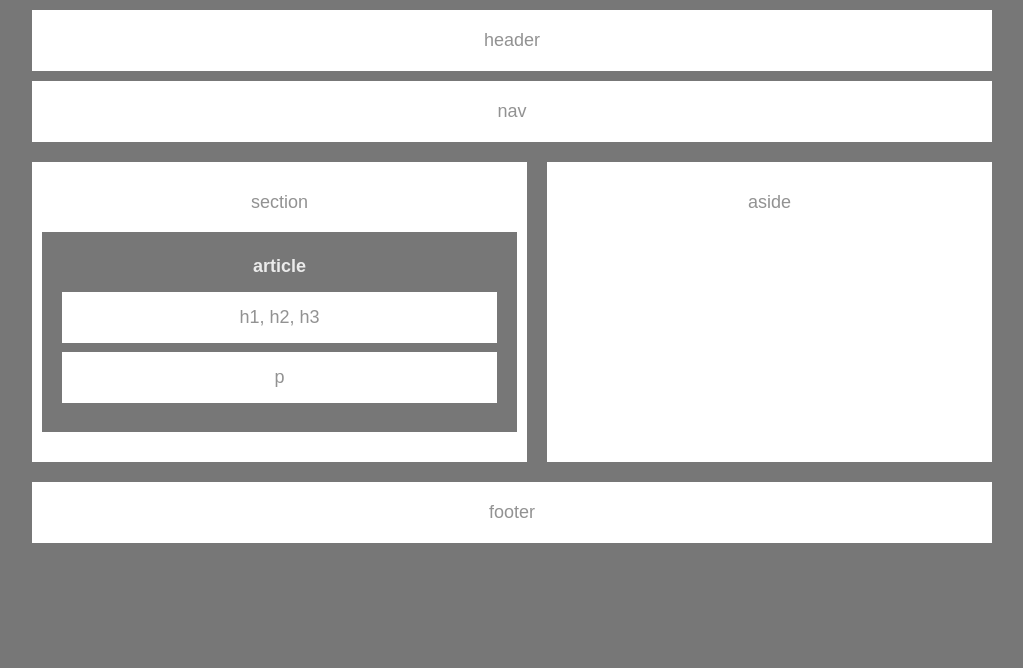
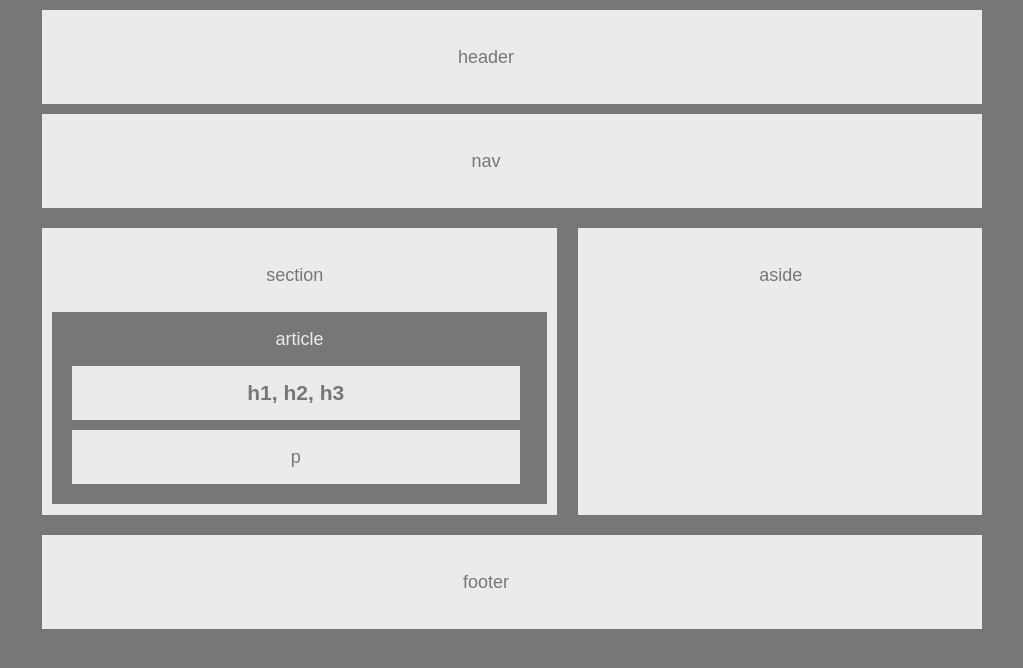
Before and after one commit to kyoukel/HTML-CSS-Wireframe, a plain HTML site: page index.html in a window 1280 px wide. Shown: the whole page, without its empty margins (128-1151 px from the left). Drawn offline with Linux system fonts and the light colour scheme.

Commit message:
updated html structure and css. Cleaned up code.

```diff
--- a/index.html
+++ b/index.html
@@ -1,49 +1,58 @@
 <!DOCTYPE html>
 <html lang="en">
 <head>
+
     <meta charset="UTF-8">
-    <meta name="viewport" content="width=device-width, initial-scale=1.0">
-    <meta http-equiv="X-UA-Compatible" content="ie=edge">
+
+    <!--Title-->
+    <title>Wireframe</title>
 
     <!--Link to css stylesheet-->
     <link rel="stylesheet" type="text/css" href="style.css">
-
-    <!--Title-->
-    <title>Wireframe</title>
 
 </head>
 
 <body>
 
     <!--This is the header box-->
-    <header>header</header>
+    <header>
+        <p>header</p>
+    </header>
 
     <!--This is the nav box-->
-    <nav>nav</nav>
+    <nav>
+        <p>nav</p>
+    </nav>
 
-    <!--This is the section box-->
-    <section id="section">section</section>
-
+    <!--This is the section box containing article, h1, and p tags/boxes within-->
+    <section>
+        <heading>
+            <p>section</p>
+        </heading>
     <!--This is the article box positioned over the section box-->
-    <div class="relative1">
-        <article><h4>article</h4></article>
-    </div>
-
+        <article>
+            <heading>article</heading>
     <!--This is the h1, h2, h3 box positioned over the article box-->
-    <div class="text1">
-        <p1>h1, h2, h3</p1>
-    </div>
-
-    <!--This is the p box positioned underneath h1, h2, h3 box-->
-    <div class="text2">
-        <p2>p</p2>
-    </div>
+            <h1>h1, h2, h3</h1>
+    <!--This is the p box positioned underneath h1, h2, h1 box-->
+            <p>p</p>
+        </article>
+    </section>
 
     <!--This is the aside box floating to the right of the section box-->
-    <section id="aside">aside</section>
+    <aside>
+        <heading>
+            <p>aside</p>
+        </heading>
+    </aside>
 
-    <!--This is the footer box floating at the bottom using clear both css to move under section and aside boxes-->
-    <footer>footer</footer>
+    <!-- floating at the bottom using clear both css to move under section and aside boxes-->
+    <div class="clear"></div>
+
+    <!--This is the footer box-->
+    <footer>
+        <p>footer</p>
+    </footer>
 
 </body>
 </html>
--- a/style.css
+++ b/style.css
@@ -1,98 +1,57 @@
-
-* {
-    box-sizing: border-box;
+body {
+    width: 960px;
+    margin: auto;
+    font-family: Arial, "Helvetica Neue", Helvetica, sans-serif;
+    font-size: 18px;
+    line-height: 34px;
+    color: #777;
+    background: #777;
   }
 
-body {
-    font-size: 18px;
-    width: 960px;
-    margin: 0 auto;
-    margin-top: 10px;
-    font-family: Arial, Helvetica, sans-serif;
-    color: rgb(146, 146, 146);
-    background: #777;
-
+  header,
+  nav,
+  section,
+  aside,
+  footer {
+    display: block;
+    padding: 10px;
+    margin: 10px;
+    text-align: center;
+    background: #ebebeb;
   }
 
-header, nav {
-    padding: 20px;
-    margin-bottom: 10px;
-    text-align: center;
-    background: #fff;
+  section {
+    display: block;
+    float: left;
+    width: 495px;
+    height: 267px;
+    overflow: hidden;
   }
 
-#section {
-    padding: 30px;
-    height: 300px;
-    width: 495px;
-    margin-top: 10px;
-    float: left;
-    vertical-align: text-top;
-    background: #fff;
-    text-align: center;
-}
-
-.relative1 {
-    position: relative;
+  aside {
+    display: block;
+    float: right;
+    width: 40%;
+    height: 267px;
+    overflow: hidden;
   }
 
   article {
-    position: absolute;
-    width: 475px;
-    top: 80px;
-    left: 10px;
-    height: 200px;
+    padding: 10px;
+    color: #ebebeb;
     background: #777;
-    text-align: center;
-    color: #ebebeb;
   }
 
-.text1 {
-    position: relative;
+  .clear {
+    clear: both;
   }
 
-p1 {
-    position: absolute;
-    padding: 15px;
-    left: 30px;
-    margin-top: 140px;
+  h1,
+  p {
+    width: 90%;
+    padding: 10px;
+    margin: 10px;
+    color: #777;
     text-align: center;
-    background: #fff;
-    width: 435px;
-    float: left;
+    background: #ebebeb;
   }
-
-.text2 {
-    position: relative;
-}
-
-p2 {
-    position: absolute;
-    padding: 15px;
-    left: 30px;
-    margin-top: 200px;
-    text-align: center;
-    background: #fff;
-    width: 435px;
-    float: left;
-}
-
-#aside {
-    padding: 30px;
-    height: 300px;
-    width: 445px;
-    margin-top: 10px;
-    margin-bottom: 20px;
-    margin-left: 20px;
-    float: right;
-    background: #fff;
-    text-align: center;
-}
-
-footer {
-    padding: 20px;
-    margin-top: 20px;
-    clear: both;
-    text-align: center;
-    background: #fff;
-}
```
Also changed, not shown: 1 other file. Lines whose indentation alone changed are shown as unchanged.
